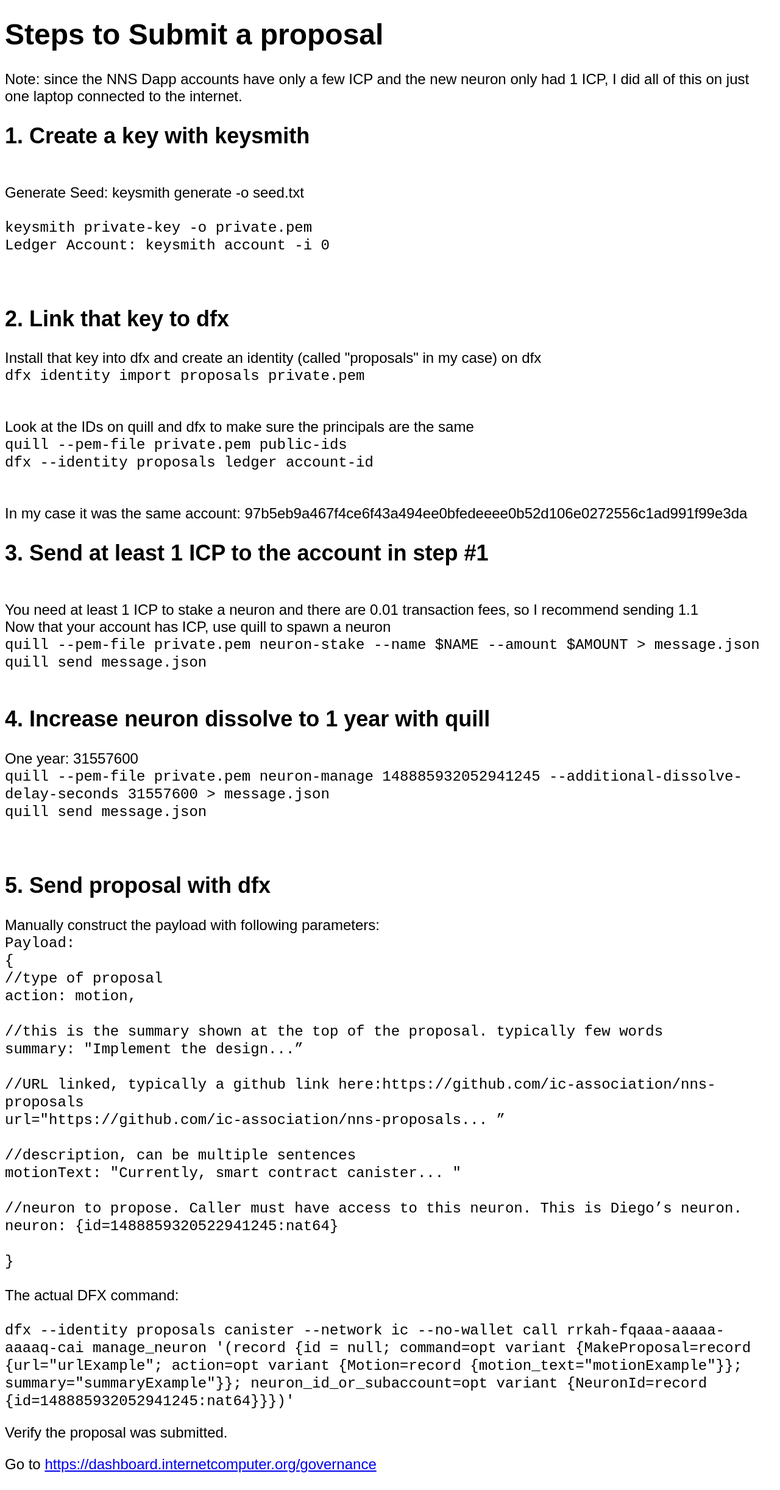
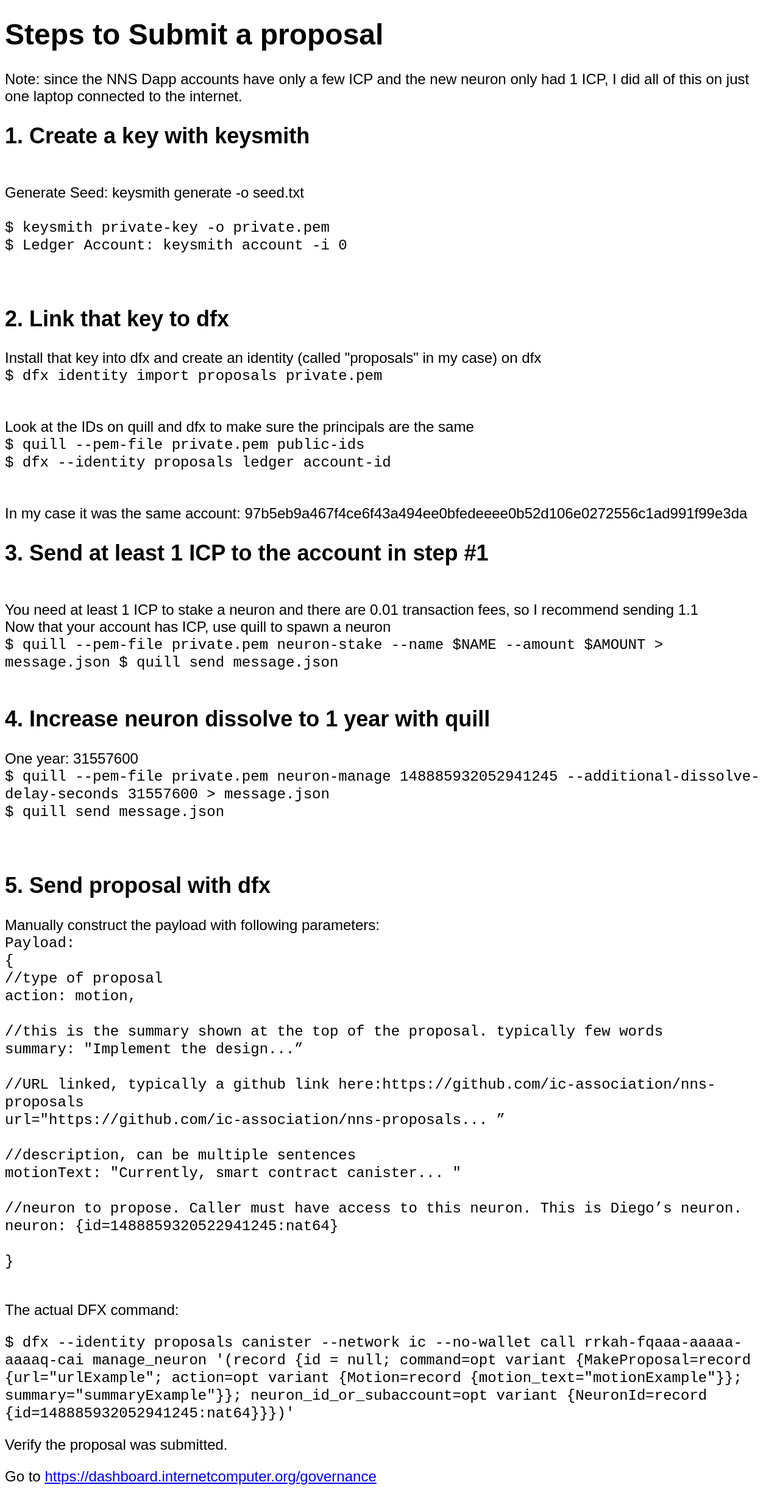
Before and after one commit to dprats/submit_nns_proposal_tutorial, a website: page src/submit_nns_proposal_tutorial_assets/src/index.html in a window 1280 px wide. Shown: the part 846-3289 px from the top of the page at 61% size. Drawn offline with Linux system fonts and the light colour scheme; files that its build step writes are made by us from their sources; files whose address does not match are found by name.

Commit message:
fix code snippets

```diff
--- a/src/submit_nns_proposal_tutorial_assets/src/index.html
+++ b/src/submit_nns_proposal_tutorial_assets/src/index.html
@@ -55,8 +55,8 @@
                 Generate Seed: keysmith generate -o seed.txt<br />
                 <br />
                 <code>
-                    keysmith private-key -o private.pem<br />
-                    Ledger Account: keysmith account -i 0<br />
+                    $ keysmith private-key -o private.pem<br />
+                    $ Ledger Account: keysmith account -i 0<br />
                 </code>
 
                 <br />
@@ -70,14 +70,14 @@
 
                 Install that key into dfx and create an identity (called "proposals" in my case) on dfx
                 <br />
-                <code>dfx identity import proposals private.pem<br /></code>
+                <code> $ dfx identity import proposals private.pem<br /></code>
                 <br />
                 <br />
                 Look at the IDs on quill and dfx to make sure the principals are the same
                 <br />
                 <code>
-                    quill --pem-file private.pem public-ids<br />
-                    dfx --identity proposals ledger account-id<br />
+                    $ quill --pem-file private.pem public-ids<br />
+                    $ dfx --identity proposals ledger account-id<br />
                 </code>
 
                 <br />
@@ -98,8 +98,8 @@
                 <br />
 
                 <code>
-                quill --pem-file private.pem neuron-stake --name $NAME --amount $AMOUNT > message.json
-                quill send message.json
+                $ quill --pem-file private.pem neuron-stake --name $NAME --amount $AMOUNT > message.json
+                $ quill send message.json
                 </code>
                 <br/>
                 <br/>
@@ -112,8 +112,8 @@
                 <h2>4. Increase neuron dissolve to 1 year with quill<br/></h2>
                 One year: 31557600<br/>
                 <code>
-                quill --pem-file private.pem neuron-manage 148885932052941245 --additional-dissolve-delay-seconds 31557600 > message.json<br/>
-                quill send message.json<br/>
+                $ quill --pem-file private.pem neuron-manage 148885932052941245 --additional-dissolve-delay-seconds 31557600 > message.json<br/>
+                $ quill send message.json<br/>
                 </code>
                 <br/>
                 <br/>
@@ -148,10 +148,9 @@
                     } <br/>
                 </code>
                 <br />
-                The actual DFX command:<br />
-                <br />
+                <p>The actual DFX command:</p>
                 <code>
-                    dfx --identity proposals canister --network ic --no-wallet call rrkah-fqaaa-aaaaa-aaaaq-cai manage_neuron '(record {id = null; command=opt variant {MakeProposal=record {url="urlExample"; action=opt variant {Motion=record {motion_text="motionExample"}}; summary="summaryExample"}}; neuron_id_or_subaccount=opt variant {NeuronId=record {id=148885932052941245:nat64}}})'
+                    $ dfx --identity proposals canister --network ic --no-wallet call rrkah-fqaaa-aaaaa-aaaaq-cai manage_neuron '(record {id = null; command=opt variant {MakeProposal=record {url="urlExample"; action=opt variant {Motion=record {motion_text="motionExample"}}; summary="summaryExample"}}; neuron_id_or_subaccount=opt variant {NeuronId=record {id=148885932052941245:nat64}}})'
                 </code>
 
             </div>
```
